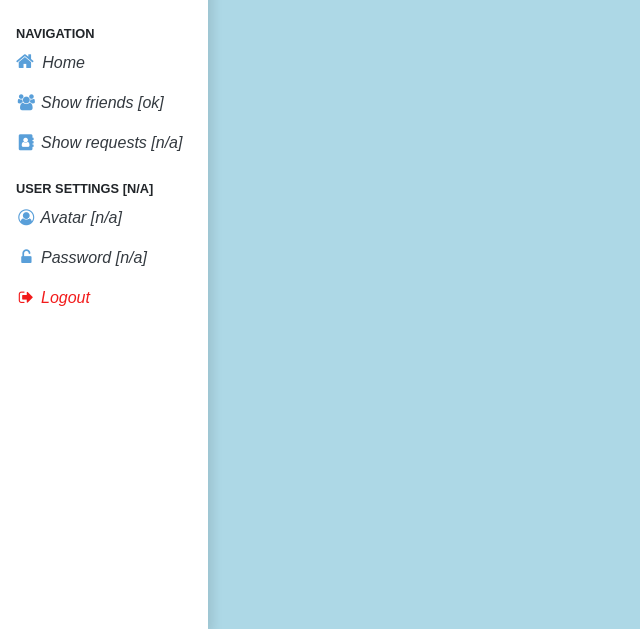
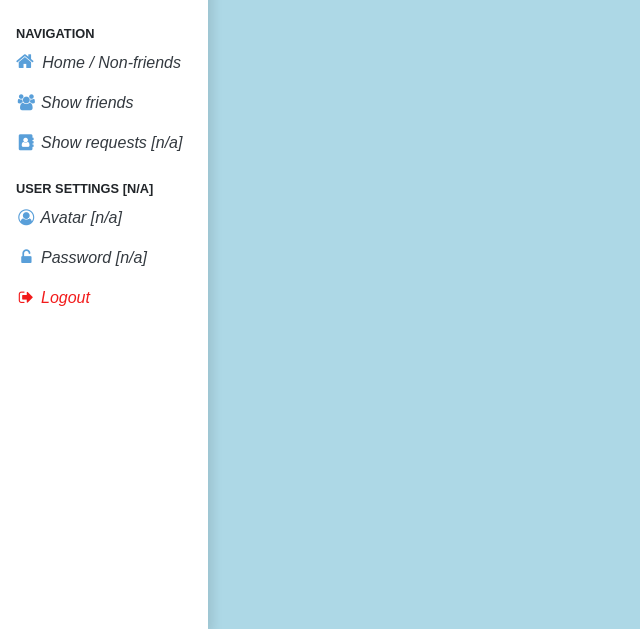
Before and after one commit to aliravn/CF-CR13-Valeria, a PHP site: page /home.php in a window 1280 px wide. Shown: the part 130-759 px from the top of the page, without its empty margins (0-640 px from the left). Run offline with PHP 8.4, Linux system fonts and the light colour scheme; the visitor is signed in with stand-in values (Sample User, id 1); data that the repository does not hold is empty; some web fonts are replaced.

Commit message:
update link names in sidebar

```diff
--- a/sidebar.php
+++ b/sidebar.php
@@ -25,13 +25,13 @@
 		<li class="nav-item">
 			<a href="home.php" class="nav-link text-dark font-italic">
 				<i class="fa fa-home sidebar-link sidebar-link-large mr-1"></i>
-				Home
+				Home / Non-friends
 			</a>
 		</li>
 		<li class="nav-item">
 			<a href="friendships.php" class="nav-link text-dark font-italic">
 				<i class="fa fa-users sidebar-link fa-fw"></i>
-				Show friends [ok]
+				Show friends
 			</a>
 		</li>
 		<li class="nav-item">
```
